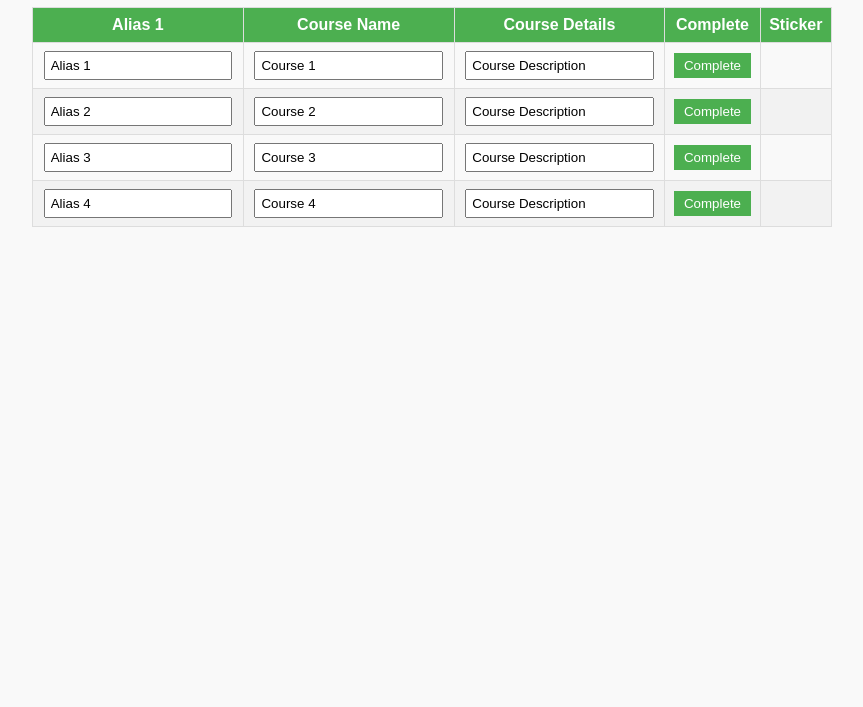
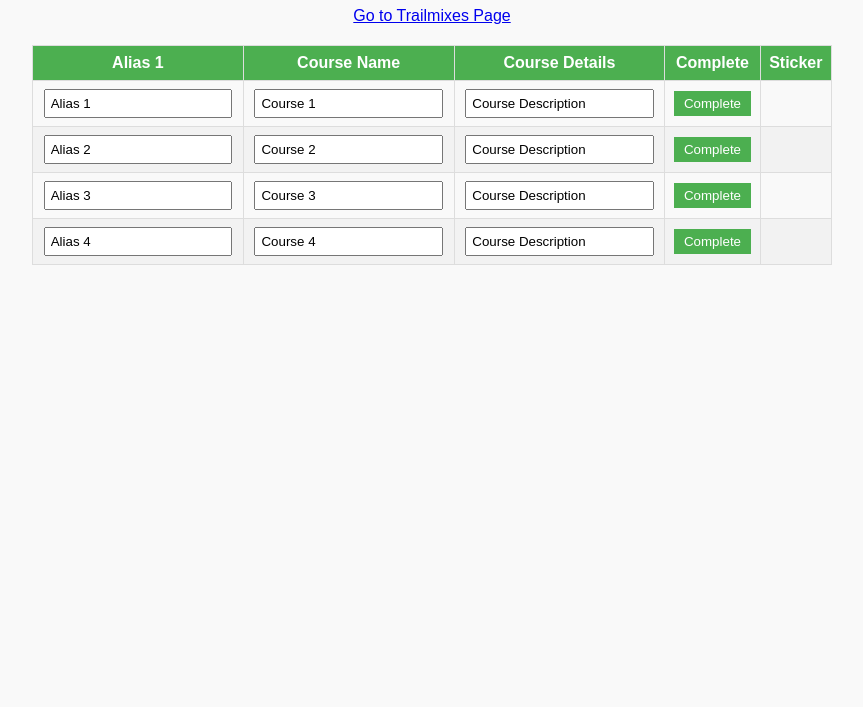
Before and after one commit to Nel-sys/training, a plain HTML site: page index.html in a window 1280 px wide. Shown: the part 93-800 px from the top of the page, without its empty margins (208-1071 px from the left). Drawn offline with Linux system fonts and the light colour scheme.

Commit message:
Update index.html

```diff
--- a/index.html
+++ b/index.html
@@ -56,6 +56,8 @@
 <body>
 
     <h1>Team Training Tracker</h1>
+<a href="trailmixes.html" style="display: block; text-align: center; margin-top: 20px;">Go to Trailmixes Page</a>
+
 
     <table>
         <thead>
```
